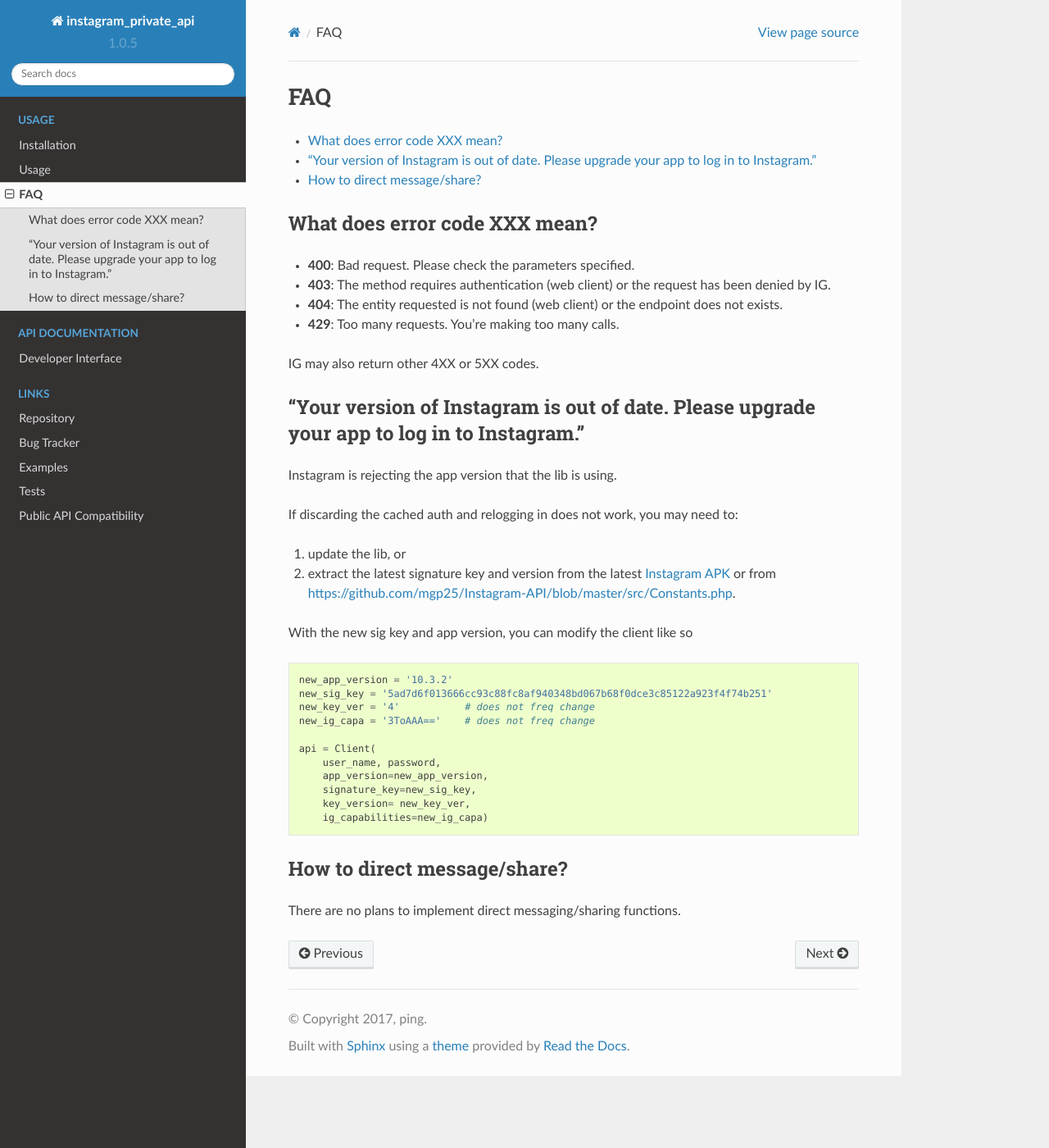
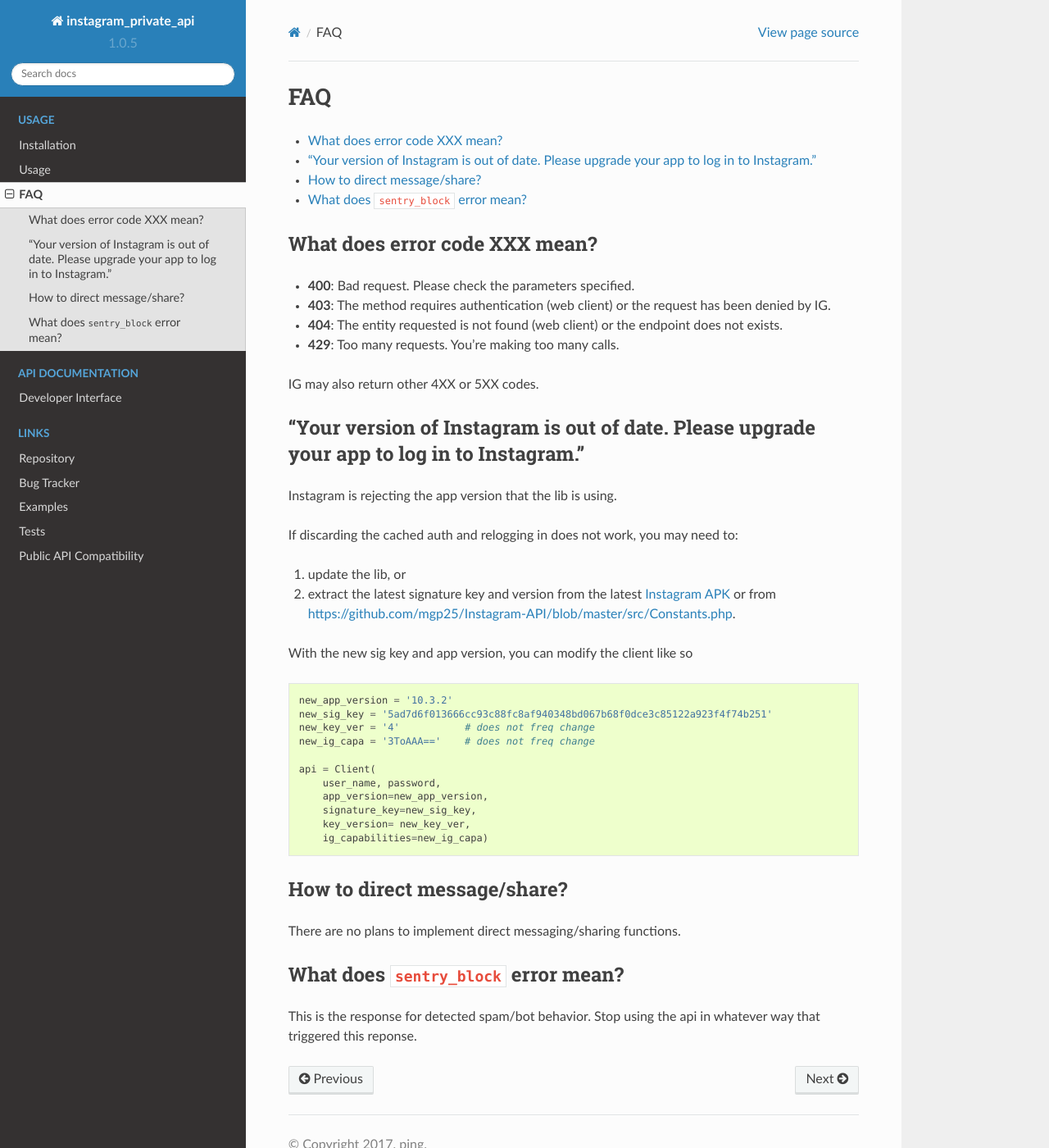
Before and after one commit to ping/instagram_private_api, a Sphinx documentation site: the page built from docs/faq.rst, in a window 1280 px wide and 1400 px high. Shown: the whole window at 82% size. Built offline with Sphinx 7.4.7 and the Read the Docs theme 2.0.0, drawn with Linux system fonts in a browser that asks for light colours.

Commit message:
Add sentry block to faq

```diff
--- a/docs/faq.rst
+++ b/docs/faq.rst
@@ -48,3 +48,7 @@ With the new sig key and app version, you can modify the client like so
 How to direct message/share?
 ----------------------------
 There are no plans to implement direct messaging/sharing functions.
+
+What does ``sentry_block`` error mean?
+--------------------------------------
+This is the response for detected spam/bot behavior. Stop using the api in whatever way that triggered this reponse.
```
